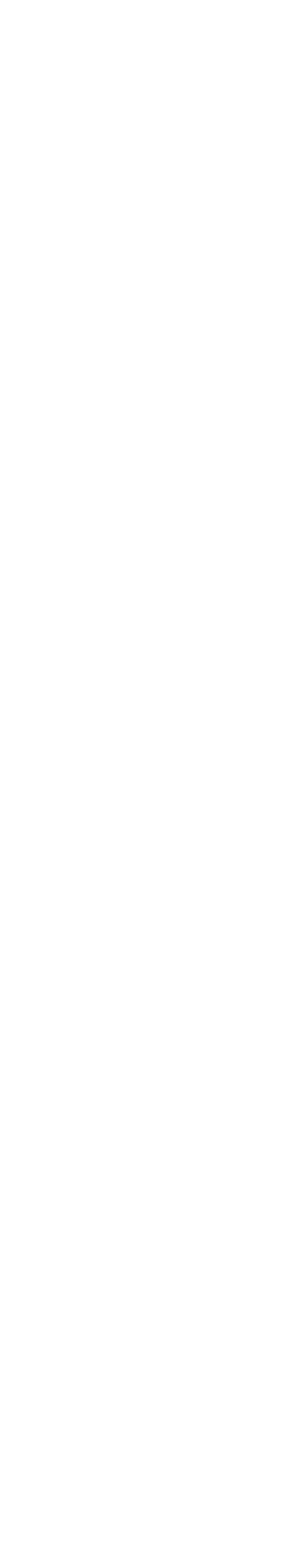
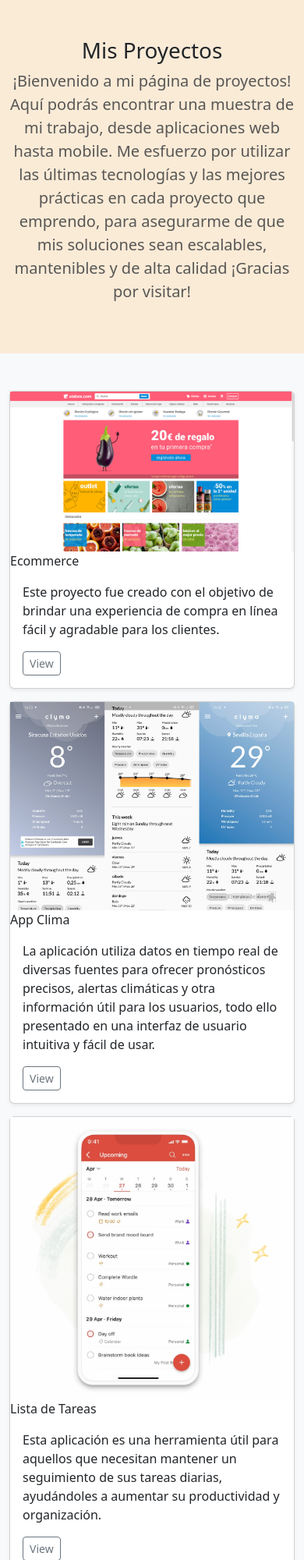
Before and after one commit to F4ust01/Portfolio, a plain HTML site: page proyectos.html in a window 390 px wide. Shown: the top 2000 px of the page at 78% size. Before the commit the page ends 844 px from the top, so only its background shows below. Drawn offline with nearby package versions, Linux system fonts and the light colour scheme.

Commit message:
finalización del trabajo

```diff
--- a/proyectos.html
+++ b/proyectos.html
@@ -1,16 +1,75 @@
-<!DOCTYPE html>
+<!doctype html>
 <html lang="en">
-<head>
-    <meta charset="UTF-8">
-    <meta http-equiv="X-UA-Compatible" content="IE=edge">
-    <meta name="viewport" content="width=device-width, initial-scale=1.0">
+  <head>
+    <meta charset="utf-8">
+    <meta name="viewport" content="width=device-width, initial-scale=1">
     <title>Proyectos</title>
     <link href="https://cdn.jsdelivr.net/npm/bootstrap@5.3.0-alpha3/dist/css/bootstrap.min.css" rel="stylesheet" integrity="sha384-KK94CHFLLe+nY2dmCWGMq91rCGa5gtU4mk92HdvYe+M/SXH301p5ILy+dN9+nJOZ" crossorigin="anonymous">
+    <link rel="stylesheet" href="styleproy.css">
 </head>
-<body>
+  <body>
 
+    <main>
 
+        <section class="py-5 text-center container">
+          <div class="row py-lg-5">
+            <div class="col-lg-6 col-md-8 mx-auto">
+              <h1 class="fw-light">Mis Proyectos</h1>
+              <p class="lead text-body-secondary">¡Bienvenido a mi página de proyectos! Aquí podrás encontrar una muestra de mi trabajo, desde aplicaciones web hasta mobile. Me esfuerzo por utilizar las últimas tecnologías y las mejores prácticas en cada proyecto que emprendo, para asegurarme de que mis soluciones sean escalables, mantenibles y de alta calidad ¡Gracias por visitar!</p>
+            </div>
+          </div>
+        </section>
+
+        <div class="album py-5 bg-body-tertiary">
+          <div class="container">
+
+            <div class="row row-cols-1 row-cols-sm-2 row-cols-md-3 g-3">
+              <div class="col">
+                <div class="card shadow-sm">
+                  <svg class="bd-placeholder-img card-img-top" width="0px" height="0px" xmlns="http://www.w3.org/2000/svg" role="img" aria-label="Placeholder: Thumbnail" preserveAspectRatio="xMidYMid slice" focusable="false"> <img src="ecommerce.png" alt=""> <title>Placeholder</title><rect width="100%" height="100%" fill="#55595c"></rect><text x="50%" y="50%" fill="#eceeef" dy=".3em">Ecommerce</text></svg>
+                  <div class="card-body">
+                    <p class="card-text">Este proyecto fue creado con el objetivo de brindar una experiencia de compra en línea fácil y agradable para los clientes.</p>
+                    <div class="d-flex justify-content-between align-items-center">
+                      <div class="btn-group">
+                        <button type="button" class="btn btn-sm btn-outline-secondary">View</button>
+                      </div>
+                    </div>
+                  </div>
+                </div>
+              </div>
+              <div class="col">
+                <div class="card shadow-sm">
+                  <svg class="bd-placeholder-img card-img-top" width="0px" height="0px" xmlns="http://www.w3.org/2000/svg" role="img" aria-label="Placeholder: Thumbnail" preserveAspectRatio="xMidYMid slice" focusable="false"> <img src="clima.jpg" alt=""> <title>Placeholder</title><rect width="100%" height="100%" fill="#55595c"></rect><text x="50%" y="50%" fill="#eceeef" dy=".3em">App Clima</text></svg>
+                  <div class="card-body">
+                    <p class="card-text">La aplicación utiliza datos en tiempo real de diversas fuentes para ofrecer pronósticos precisos, alertas climáticas y otra información útil para los usuarios, todo ello presentado en una interfaz de usuario intuitiva y fácil de usar.</p>
+                    <div class="d-flex justify-content-between align-items-center">
+                      <div class="btn-group">
+                        <button type="button" class="btn btn-sm btn-outline-secondary">View</button>
+                      </div>
+                    </div>
+                  </div>
+                </div>
+              </div>
+              <div class="col">
+                <div class="card shadow-sm">
+                  <svg class="bd-placeholder-img card-img-top" width="0px" height="0px" xmlns="http://www.w3.org/2000/svg" role="img" aria-label="Placeholder: Thumbnail" preserveAspectRatio="xMidYMid slice" focusable="false"> <img src="toDoList.jpg" alt=""> <title>Placeholder</title><rect width="100%" height="100%" fill="#55595c"></rect><text x="50%" y="50%" fill="#eceeef" dy=".3em">Lista de Tareas</text></svg>
+                  <div class="card-body">
+                    <p class="card-text">Esta aplicación es una herramienta útil para aquellos que necesitan mantener un seguimiento de sus tareas diarias, ayudándoles a aumentar su productividad y organización.</p>
+                    <div class="d-flex justify-content-between align-items-center">
+                      <div class="btn-group">
+                        <button type="button" class="btn btn-sm btn-outline-secondary">View</button>
+                      </div>
+                    </div>
+                  </div>
+                </div>
+              </div>
+              </div>
+            </div>
+          </div>
+        </div>
+
+      </main>
 
     <script src="https://cdn.jsdelivr.net/npm/bootstrap@5.3.0-alpha3/dist/js/bootstrap.bundle.min.js" integrity="sha384-ENjdO4Dr2bkBIFxQpeoTz1HIcje39Wm4jDKdf19U8gI4ddQ3GYNS7NTKfAdVQSZe" crossorigin="anonymous"></script>
-</body>
+  </body>
 </html>
--- /dev/null
+++ b/stylecont.css
@@ -0,0 +1,22 @@
+#facebook{
+    width: 50px;
+    height: 50px;
+}
+
+#github{
+    width: 50px;
+    height: 50px;
+}
+
+#instagram{
+    width: 50px;
+    height: 50px;
+}
+
+body {
+    background-image: url('body_contacto.jpg');
+    background-size: cover;
+    background-position: center;
+    background-repeat: no-repeat;
+    background-size: 100% 100%;
+  }
--- /dev/null
+++ b/styleproy.css
@@ -0,0 +1,3 @@
+body{
+    background-color: antiquewhite;
+}
```
Also changed, not shown: contacto.html (+26 -17 lines), body_contacto.jpg (added), clima.jpg (added), ecommerce.png (added), toDoList.jpg (added).
